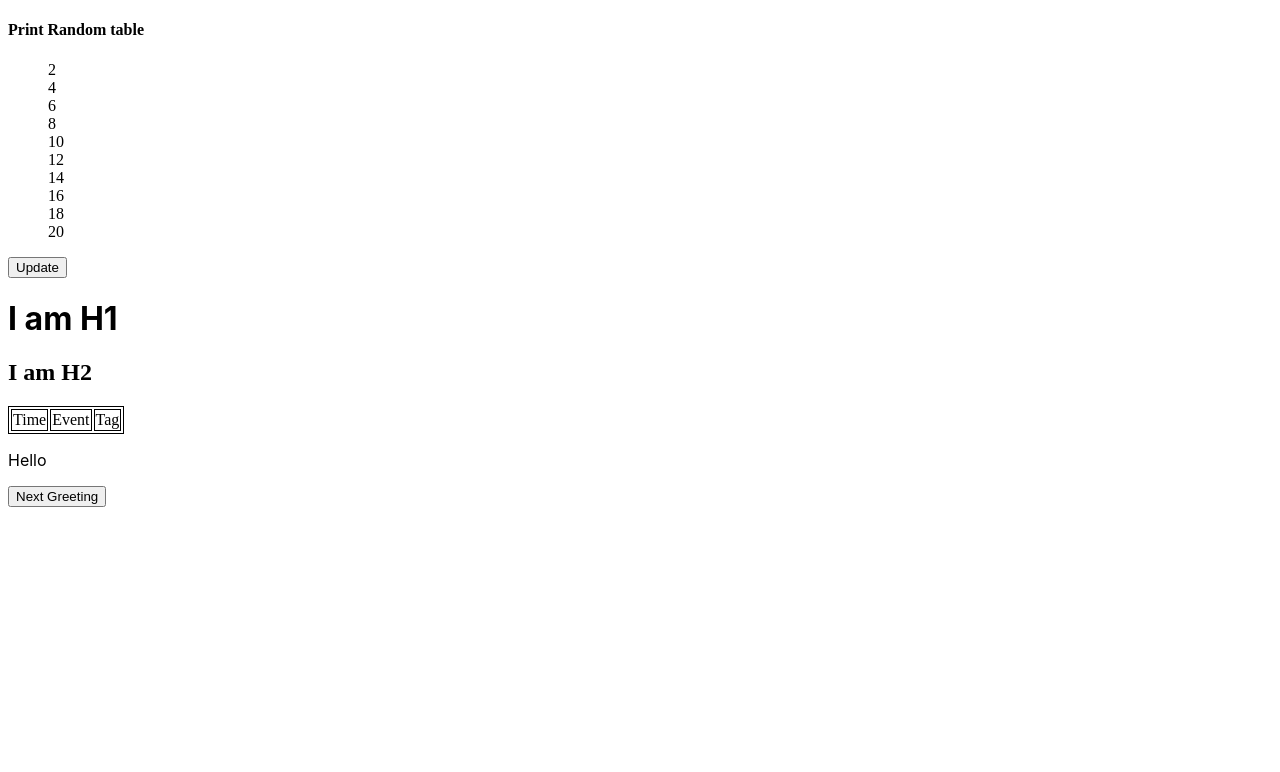
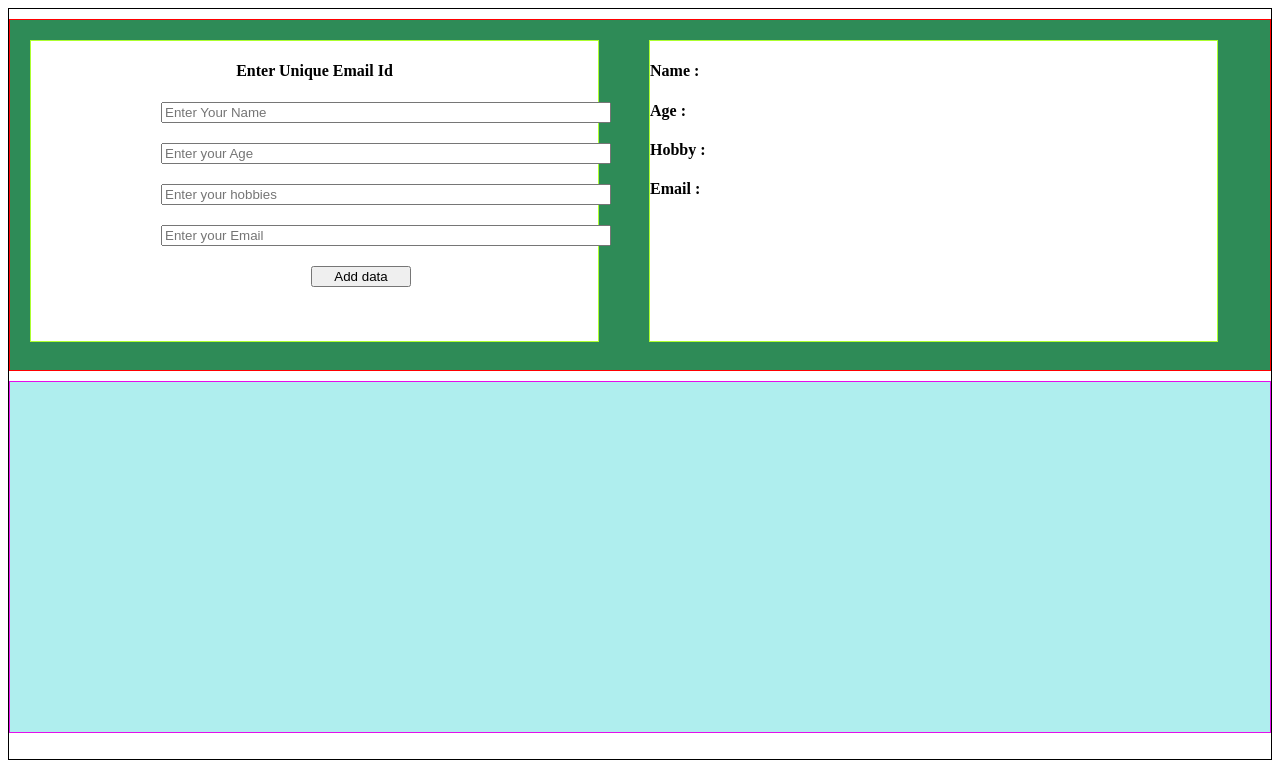
Before and after one commit to Uttu32/My_Fork, a React (Create React App) app: page / in a window 1280 px wide. Shown: the top 772 px of the page. Built offline with nearby package versions, Linux system fonts and the light colour scheme.

Commit message:
React Master class assignment 5

```diff
--- a/src/App.css
+++ b/src/App.css
@@ -1,38 +1,67 @@
-.App {
+h1,
+p {
+  font-family: -apple-system, BlinkMacSystemFont, 'Segoe UI', Roboto, Oxygen,
+    Ubuntu, Cantarell, 'Open Sans', 'Helvetica Neue', sans-serif;
+}
+
+/* body{
+  background-color: rgb(233, 70, 75);
+} */
+
+.Main{
+  border: 1px solid;
+  height: 750px;
+  /* background-color: rgb(62, 126, 190); */
+}
+
+.Twosection{
+  margin-top: 10px;
+  border: 1px solid red;
+  height: 350px;
+  background-color: seagreen;
+  display: flex;
+}
+
+.Output{
+  margin-top: 10px;
+  border: 1px solid rgb(227, 15, 234);
+  height: 350px;
+  /* padding: 20px; */
+  background-color: paleturquoise;
+}
+
+.Form-Data{
+  border: 1px solid greenyellow;
+  width: 45%;
+  height: 300px;
+  margin-top: 20px;
+  margin-left: 20px;
+  background-color: white;
+}
+
+.Form-Data > h4{
   text-align: center;
 }
 
-.App-logo {
-  height: 40vmin;
-  pointer-events: none;
+.Corresponding-FormData{
+  border: 1px solid greenyellow;
+  width: 45%;
+  height: 300px;
+  margin-top: 20px;
+  margin-left: 50px;
+  background-color: white;
 }
 
-@media (prefers-reduced-motion: no-preference) {
-  .App-logo {
-    animation: App-logo-spin infinite 20s linear;
-  }
+form{
+  display: flex;
+  flex-direction: column;
+  margin-left: 130px;
+  width: 450px;
+  height: 30px;
+  gap: 20px;
 }
 
-.App-header {
-  background-color: #282c34;
-  min-height: 100vh;
-  display: flex;
-  flex-direction: column;
-  align-items: center;
-  justify-content: center;
-  font-size: calc(10px + 2vmin);
-  color: white;
+form >button{
+  width: 100px;
+  margin-left: 150px;
 }
-
-.App-link {
-  color: #61dafb;
-}
-
-@keyframes App-logo-spin {
-  from {
-    transform: rotate(0deg);
-  }
-  to {
-    transform: rotate(360deg);
-  }
-}
--- a/src/App.js
+++ b/src/App.js
@@ -1,18 +1,123 @@
-import Que1 from './Component/Que1.js';
-import Que2 from './Component/Que2.js';
-import Que3 from './Component/Que3.js';
+import React,{useState} from "react";
+import "./App.css";
+
+export default function App() {
+
+  const[data , setData] = useState([]);
+
+  const[name,setName] = useState("");
+  const[age,setAge] = useState("");
+  const[hobby,setHobby] = useState("");
+  const[email,setEmail] = useState("");
+
+  function handleName(e){
+    setName(e.target.value);
+  }
+
+  function handleAge(e){
+    setAge(e.target.value);
+  }
+
+  function handleHobby(e){
+    setHobby(e.target.value);
+  }
+
+  function handleEmail(e){
+    setEmail(e.target.value);
+  }
+
+  function handleAdd(e){
+    e.preventDefault();
+    setData([
+      ...data,{
+        name,
+        age,
+        hobby,
+        email
+      }
+    ]);
+    setName("");
+    setAge("");
+    setEmail("");
+    setHobby("");
+  }
+
+  function handleDelete(id){
+    const newData = data.filter((el) =>  el.email !== id)
+    setData(newData);
+  }
+
+  return (
+    <div className="Main">
+
+      <div className="Twosection">
 
 
-// import './App.css';
+        <div className="Form-Data">
+          <h4>Enter Unique Email Id</h4>
+          <form>
+            <input
+            type="text"
+            onChange={(e)=>handleName(e)}
+            value={name}
+            placeholder="Enter Your Name"
+            />
 
-function App() {
-  return (
-    <div className="App">
-      <Que1 />
-      <Que2 />
-      <Que3 />
+            <input
+            type="number"
+            onChange={(e)=>handleAge(e)}
+            value={age}
+            placeholder="Enter your Age"
+            />
+
+            <input
+            onChange={(e)=>handleHobby(e)}
+            type="text"
+            value={hobby}
+            placeholder="Enter your hobbies"
+            />
+
+            <input
+            type="email"
+            onChange={(e)=>handleEmail(e)}
+            value={email}
+            placeholder="Enter your Email"
+            />
+
+            <button onClick={handleAdd}>Add data</button>
+          </form>
+        </div>
+
+
+        <div className="Corresponding-FormData">
+          <h4>Name : {name}</h4>
+          <h4>Age : {age}</h4>
+          <h4>Hobby : {hobby}</h4>
+          <h4>Email : {email}</h4>
+        </div>
+
+      </div>
+
+
+      <div className="Output">
+          {data.map((x)=>{
+            return (
+              <p>
+                <span>
+                  {x.name}
+                  - {x.age}-
+                  {x.hobby} -
+                  {x.email}
+
+                  <span onClick={()=>handleDelete(x.email)}>❌</span>
+                </span>
+              </p>
+            )
+          })}
+
+      </div>
+
+
     </div>
   );
 }
-
-export default App;
--- a/src/Component/Que1.css
+++ /dev/null
@@ -1,8 +0,0 @@
-h1,
-p {
-  font-family: -apple-system, BlinkMacSystemFont, 'Segoe UI', Roboto, Oxygen,
-    Ubuntu, Cantarell, 'Open Sans', 'Helvetica Neue', sans-serif;
-}
-.List{
-  list-style: none;
-}
--- a/src/Component/Que1.js
+++ /dev/null
@@ -1,27 +0,0 @@
-import React,{useState} from 'react'
-import "./Que1.css"
-
-const Que1 = () => {
-    const [count, setCount] = useState(2);
-    let Array = [1, 2, 3, 4, 5, 6, 7, 8, 9, 10];
-
-    const hanelupdate = () => {
-      const value = Math.trunc(Math.random() * 100 + 1 );
-      setCount(value);
-    };
-
-    return (
-      <div>
-        <h4>Print Random table</h4>
-        <ul>
-          {Array.map((ele) => {
-            return <li className="List">{count * ele}</li>;
-          })}
-        </ul>
-
-        <button onClick={hanelupdate}>Update</button>
-      </div>
-    );
-}
-
-export default Que1
--- a/src/Component/Que2.js
+++ /dev/null
@@ -1,71 +0,0 @@
-import React from 'react';
-import "./Que2.module.css"
-import { useState } from 'react';
-
-export default function Que2() {
-  const [msg, setMsg] = useState([]);
-  const mousehover = () => {
-    setMsg([
-      ...msg,
-      { time: new Date().toLocaleString(), eventname: 'Mouse Hover', tag:"h1" },
-    ]);
-    // console.log(msg);
-  };
-
-  const mouseouts = () => {
-    setMsg([
-      ...msg,
-      { time: new Date().toLocaleString(), eventname: 'Mouse out',tag:"h1" },
-    ]);
-  };
-
-  const mousehoverh2 =() =>{
-    setMsg([
-      ...msg,
-      { time: new Date().toLocaleString(), eventname: 'Mouse Hover', tag:"h2"
-      },
-    ]);
-  }
-
-  const mouseoutsh2 = () => {
-    setMsg([
-      ...msg,
-      { time: new Date().toLocaleString(), eventname: 'Mouse out',tag:"h2" },
-    ]);
-  };
-
-  return (
-    <>
-      <h1 onMouseOver={mousehover} onMouseOut={mouseouts}>
-        I am H1
-      </h1>
-      <h2 onMouseOver={mousehoverh2} onMouseOut={mouseoutsh2}>I am H2</h2>
-      <div>
-        <table>
-          <thead>
-            <tr>
-              <td>Time</td>
-              <td>Event</td>
-              <td>Tag</td>
-            </tr>
-          </thead>
-          <tbody>
-            {msg.map((el) => (
-              <tr>
-                <td>
-                  {el.time}
-                </td>
-                <td>
-                  {el.eventname}
-                </td>
-                <td>
-                  {el.tag}
-                </td>
-              </tr>
-            ))}
-          </tbody>
-        </table>
-      </div>
-    </>
-  );
-}
--- a/src/Component/Que2.module.css
+++ /dev/null
@@ -1,17 +0,0 @@
-h1,
-p {
-  font-family: -apple-system, BlinkMacSystemFont, 'Segoe UI', Roboto, Oxygen,
-    Ubuntu, Cantarell, 'Open Sans', 'Helvetica Neue', sans-serif;
-}
-
-table,
-tr,
-td {
-  border: 1px solid;
-}
-
-
-h1,h2{
-    /* border: 1px solid ; */
-    width: 200px;
-}
--- a/src/Component/Que3.js
+++ /dev/null
@@ -1,29 +0,0 @@
-import React, { useState } from 'react';
-// import './index.css';
-
-export default function App() {
-  //   3": [
-  //     "create an array with multiple greetings",
-  //     "create a button and handle click on button ",
-  //     "show the next greeting message on h1"
-  //   ]
-
-  const [count, SetCount] = useState(0);
-
-  let array = ['Hello ', 'Happy Birthday ', 'Welcome', 'Jai Shree Ram', 'Its a pleasure meeting to you', 'Nice to meet you'];
-
-  function handleCount() {
-    if (count < array.length - 1) {
-      SetCount(count + 1);
-    } else {
-      SetCount(0);
-    }
-  }
-
-  return (
-    <div>
-      <p>{array[count]}</p>
-      <button onClick={handleCount}>Next Greeting</button>
-    </div>
-  );
-}
```
